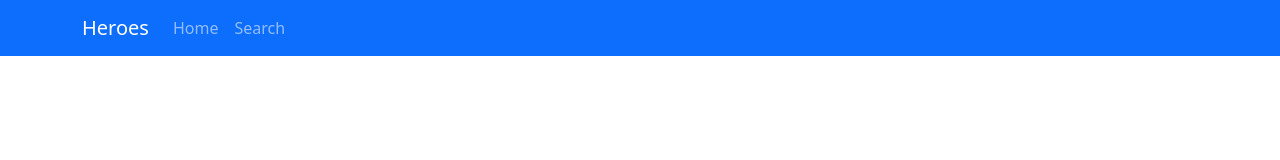
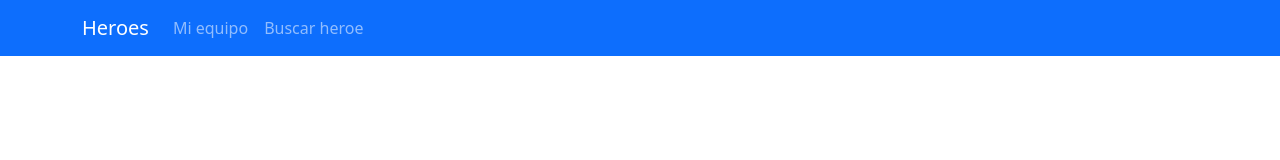
Before and after one commit to rodrigortigosa/challenge-alkemy, a React (Create React App) app: page /login in a window 1280 px wide. Shown: the top 160 px of the page. Built offline with nearby package versions, Linux system fonts and the light colour scheme.

Commit message:
Update cambio textos del navbar

```diff
--- a/src/components/Navbar.js
+++ b/src/components/Navbar.js
@@ -15,8 +15,8 @@ export function Navbar() {
         <NavbarBootstrap.Toggle aria-controls="responsive-navbar-nav" />
         <NavbarBootstrap.Collapse id="responsive-navbar-nav">
           <Nav className="me-auto">
-            <Nav.Link href={HOME}>Home</Nav.Link>
-            <Nav.Link href={SEARCH}>Search</Nav.Link>
+            <Nav.Link href={HOME}>Mi equipo</Nav.Link>
+            <Nav.Link href={SEARCH}>Buscar heroe</Nav.Link>
           </Nav>
         </NavbarBootstrap.Collapse>
       </Container>
```
